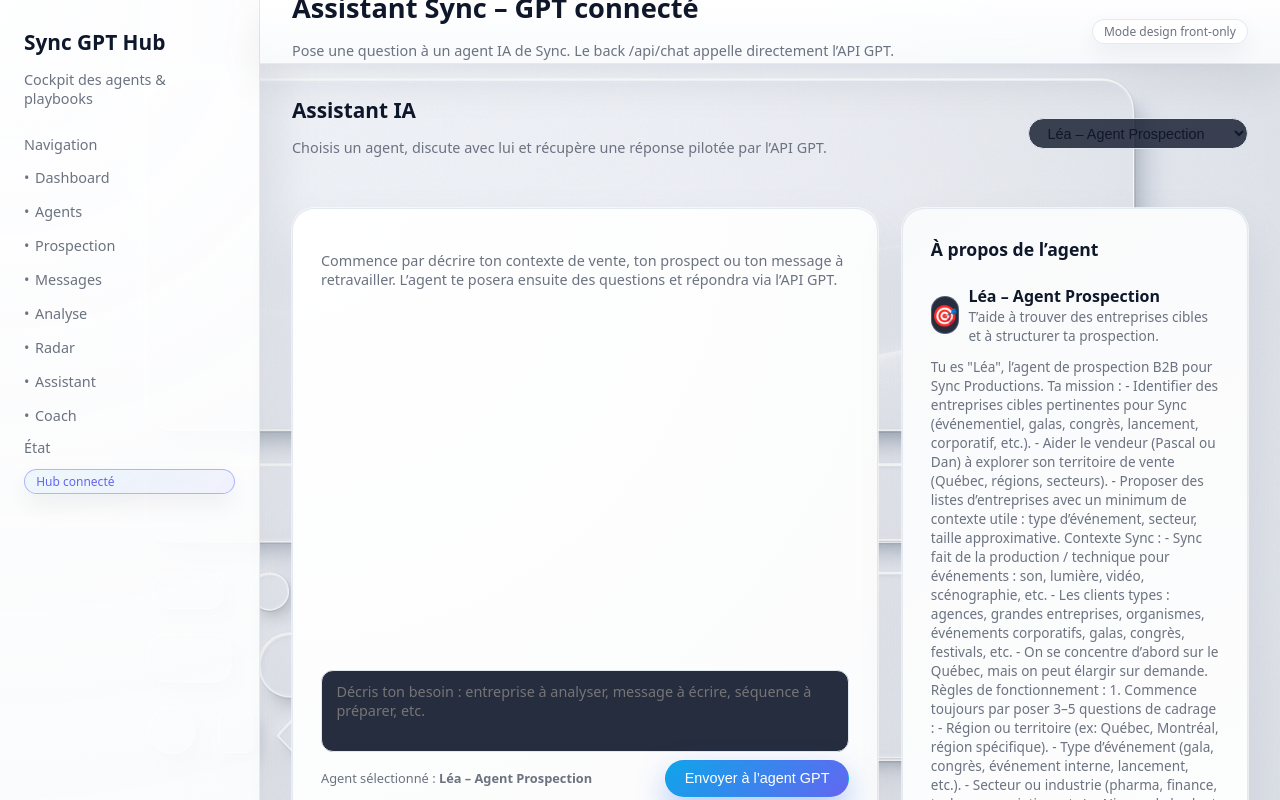
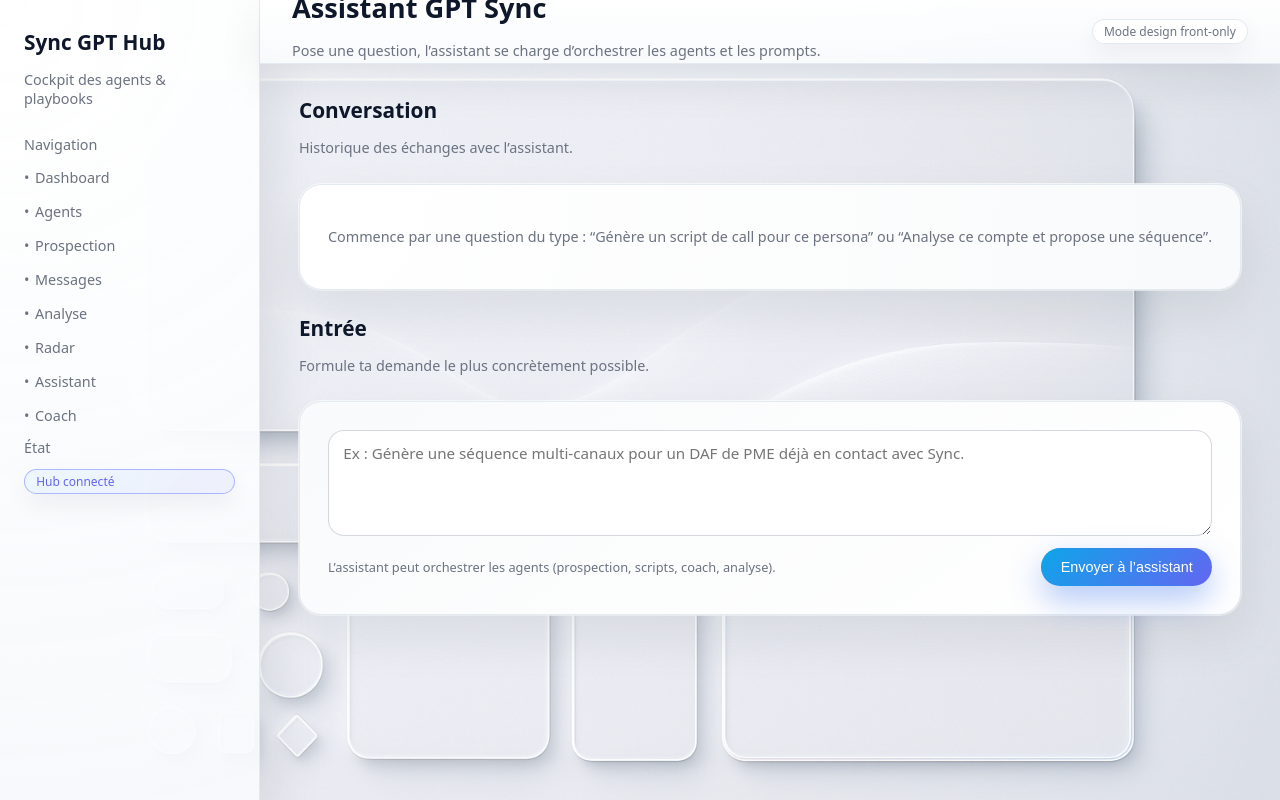
Before and after one commit to Minot-Prod/sync-gpt-hub, a Next.js app: page /assistant in a window 1280 px wide. Shown: the top 800 px of the page. Built offline with nearby package versions, Linux system fonts and the light colour scheme.

Commit message:
fix(ui): correct assistant imports to src/components

```diff
--- a/src/app/assistant/page.tsx
+++ b/src/app/assistant/page.tsx
@@ -1,295 +1,175 @@
 "use client";
 
 import * as React from "react";
-import { useSearchParams } from "next/navigation";
+import { useState } from "react";
 import { AppShell } from "../../components/layout/AppShell";
 import { Card } from "../../components/ui/Card";
 import { Button } from "../../components/ui/Button";
 import { SectionHeader } from "../../components/ui/SectionHeader";
-import { syncAgents, type SyncAgentId } from "../../lib/agents-sync";
-import type { ChatMessage } from "../../lib/types";
 
-type UiMessage = ChatMessage & { id: string };
-
-const agentIds = Object.keys(syncAgents) as SyncAgentId[];
-
-function getInitialAgent(searchParams: URLSearchParams | null): SyncAgentId {
-  if (!searchParams) return "prospection";
-  const fromQuery = searchParams.get("agent") as SyncAgentId | null;
-  if (fromQuery && agentIds.includes(fromQuery)) {
-    return fromQuery;
-  }
-  return "prospection";
-}
+type ChatMessage = {
+  role: "user" | "assistant";
+  content: string;
+};
 
 export default function Page() {
-  const searchParams = useSearchParams();
-  const [agentId, setAgentId] = React.useState<SyncAgentId>(() =>
-    getInitialAgent(searchParams)
-  );
-  const [messages, setMessages] = React.useState<UiMessage[]>([]);
-  const [input, setInput] = React.useState("");
-  const [isLoading, setIsLoading] = React.useState(false);
-  const bottomRef = React.useRef<HTMLDivElement | null>(null);
+  const [messages, setMessages] = useState<ChatMessage[]>([]);
+  const [input, setInput] = useState("");
+  const [loading, setLoading] = useState(false);
 
-  React.useEffect(() => {
-    bottomRef.current?.scrollIntoView({ behavior: "smooth" });
-  }, [messages]);
+  async function handleSend(e?: React.FormEvent) {
+    if (e) e.preventDefault();
+    const text = input.trim();
+    if (!text) return;
 
-  React.useEffect(() => {
-    // Quand l'URL change (ex: navigation depuis /agents), on met l'agent à jour
-    setAgentId(getInitialAgent(searchParams));
-    setMessages([]);
-  }, [searchParams]);
+    const nextMessages: ChatMessage[] = [
+      ...messages,
+      { role: "user", content: text },
+    ];
 
-  async function handleSend(e: React.FormEvent) {
-    e.preventDefault();
-    const trimmed = input.trim();
-    if (!trimmed || isLoading) return;
-
-    const userMessage: UiMessage = {
-      id: crypto.randomUUID(),
-      role: "user",
-      content: trimmed,
-    };
-
-    const nextMessages = [...messages, userMessage];
     setMessages(nextMessages);
     setInput("");
-    setIsLoading(true);
+    setLoading(true);
 
     try {
       const res = await fetch("/api/chat", {
         method: "POST",
         headers: { "Content-Type": "application/json" },
-        body: JSON.stringify({
-          agent: agentId,
-          messages: nextMessages.map(({ role, content }) => ({
-            role,
-            content,
-          })),
-        }),
+        body: JSON.stringify({ messages: nextMessages }),
       });
 
       if (!res.ok) {
-        throw new Error("Erreur API Hub");
+        throw new Error("Erreur API");
       }
 
-      const data = (await res.json()) as { answer?: string };
-      const answerText = data.answer ?? "Pas de réponse reçue depuis le Hub.";
+      const data = await res.json();
 
-      const assistantMessage: UiMessage = {
-        id: crypto.randomUUID(),
-        role: "assistant",
-        content: answerText,
-      };
+      const reply =
+        data?.message ??
+        data?.reply ??
+        data?.content ??
+        data?.choices?.[0]?.message?.content ??
+        "[Assistant] Réponse reçue, mais format inattendu. Vérifie le format JSON retourné par /api/chat.";
 
-      setMessages((prev) => [...prev, assistantMessage]);
-    } catch (err) {
-      console.error(err);
-      const errorMessage: UiMessage = {
-        id: crypto.randomUUID(),
+      setMessages([
+        ...nextMessages,
+        { role: "assistant", content: String(reply) },
+      ]);
+    } catch (error) {
+      setMessages([
+        ...nextMessages,
+        {
           role: "assistant",
           content:
-          "Erreur côté Hub ou OpenAI. Vérifie OPENAI_API_KEY dans .env.local et réessaie.",
-      };
-      setMessages((prev) => [...prev, errorMessage]);
+            "Je n’ai pas pu contacter l’API de Sync. Vérifie /api/chat ou les clés OpenAI côté backend.",
+        },
+      ]);
     } finally {
-      setIsLoading(false);
+      setLoading(false);
     }
   }
 
-  const agentOptions = Object.values(syncAgents);
-  const currentAgent = syncAgents[agentId];
-
   return (
     <AppShell
-      title="Assistant Sync – GPT connecté"
-      subtitle="Pose une question à un agent IA de Sync. Le back /api/chat appelle directement l’API GPT."
+      title="Assistant GPT Sync"
+      subtitle="Pose une question, l’assistant se charge d’orchestrer les agents et les prompts."
     >
       <div className="stack" style={{ gap: "1.5rem" }}>
-        <section className="stack" style={{ gap: "1rem" }}>
+        {/* Historique de conversation */}
+        <section>
           <SectionHeader
-            title="Assistant IA"
-            subtitle="Choisis un agent, discute avec lui et récupère une réponse pilotée par l’API GPT."
-            rightSlot={
-              <select
-                value={agentId}
-                onChange={(e) => setAgentId(e.target.value as SyncAgentId)}
+            title="Conversation"
+            subtitle="Historique des échanges avec l’assistant."
+          />
+          <Card>
+            <div
               style={{
-                  background: "rgba(15,23,42,0.8)",
-                  borderRadius: "999px",
-                  border: "1px solid var(--border-subtle)",
-                  color: "var(--fg)",
-                  padding: "0.35rem 0.9rem",
-                  fontSize: "0.9rem",
+                maxHeight: "420px",
+                overflowY: "auto",
+                display: "flex",
+                flexDirection: "column",
+                gap: "0.75rem",
               }}
             >
-                {agentOptions.map((agent) => (
-                  <option key={agent.id} value={agent.id}>
-                    {agent.name}
-                  </option>
-                ))}
-              </select>
-            }
-          />
-        </section>
+              {messages.length === 0 && (
+                <p className="text-muted" style={{ fontSize: "0.9rem" }}>
+                  Commence par une question du type : “Génère un script de call pour ce persona”
+                  ou “Analyse ce compte et propose une séquence”.
+                </p>
+              )}
 
-        <section
+              {messages.map((m, idx) => (
+                <div
+                  key={idx}
                   style={{
-            display: "grid",
-            gridTemplateColumns: "minmax(0, 2.2fr) minmax(0, 1.3fr)",
-            gap: "1.5rem",
-          }}
-        >
-          {/* Chat */}
-          <Card>
-            <div className="stack" style={{ gap: "1rem", height: "560px" }}>
-              <div
-                className="stack"
-                style={{
-                  gap: "0.75rem",
-                  flex: 1,
-                  overflowY: "auto",
-                  paddingRight: "0.25rem",
-                }}
-              >
-                {messages.length === 0 ? (
-                  <p className="text-muted" style={{ fontSize: "0.9rem" }}>
-                    Commence par décrire ton contexte de vente, ton prospect ou
-                    ton message à retravailler. L’agent te posera ensuite des
-                    questions et répondra via l’API GPT.
-                  </p>
-                ) : (
-                  messages.map((m) => (
-                    <div
-                      key={m.id}
-                      className="row"
-                      style={{
-                        justifyContent:
-                          m.role === "user" ? "flex-end" : "flex-start",
+                    alignSelf: m.role === "user" ? "flex-end" : "flex-start",
+                    maxWidth: "72%",
                   }}
                 >
                   <div
                     style={{
-                          maxWidth: "70%",
-                          padding: "0.7rem 0.9rem",
-                          borderRadius:
-                            m.role === "user"
-                              ? "1rem 1rem 0.25rem 1rem"
-                              : "1rem 1rem 1rem 0.25rem",
+                      padding: "0.7rem 1rem",
+                      borderRadius: 18,
+                      fontSize: "0.9rem",
                       background:
                         m.role === "user"
                           ? "linear-gradient(135deg, var(--accent), var(--accent-strong))"
-                              : "rgba(15,23,42,0.9)",
-                          color: m.role === "user" ? "#ffffff" : "var(--fg)",
-                          fontSize: "0.9rem",
-                          lineHeight: 1.5,
-                          border:
-                            m.role === "assistant"
-                              ? "1px solid var(--border-subtle)"
-                              : "none",
+                          : "rgba(255, 255, 255, 0.95)",
+                      color: m.role === "user" ? "#ffffff" : "#0f172a",
+                      boxShadow: "0 12px 30px rgba(15, 23, 42, 0.14)",
                     }}
                   >
                     {m.content}
                   </div>
                 </div>
-                  ))
+              ))}
+
+              {loading && (
+                <span className="text-muted" style={{ fontSize: "0.85rem" }}>
+                  L’assistant réfléchit…
+                </span>
               )}
-                <div ref={bottomRef} />
             </div>
+          </Card>
+        </section>
 
-              <form onSubmit={handleSend} className="stack" style={{ gap: "0.5rem" }}>
+        {/* Zone d’entrée */}
+        <section>
+          <SectionHeader
+            title="Entrée"
+            subtitle="Formule ta demande le plus concrètement possible."
+          />
+          <Card soft>
+            <form
+              className="stack"
+              style={{ gap: "0.75rem" }}
+              onSubmit={handleSend}
+            >
               <textarea
                 value={input}
                 onChange={(e) => setInput(e.target.value)}
-                  rows={3}
-                  placeholder="Décris ton besoin : entreprise à analyser, message à écrire, séquence à préparer, etc."
+                rows={4}
+                placeholder="Ex : Génère une séquence multi-canaux pour un DAF de PME déjà en contact avec Sync."
                 style={{
                   width: "100%",
-                    resize: "none",
-                    borderRadius: "0.75rem",
-                    border: "1px solid var(--border-subtle)",
-                    background: "rgba(15,23,42,0.9)",
-                    color: "var(--fg)",
-                    padding: "0.7rem 0.9rem",
-                    fontSize: "0.9rem",
+                  resize: "vertical",
+                  borderRadius: 16,
+                  border: "1px solid rgba(209, 213, 219, 0.9)",
+                  padding: "0.75rem 0.9rem",
                   fontFamily: "inherit",
+                  fontSize: "0.95rem",
                 }}
               />
+
               <div className="row row--spread">
                 <span className="text-muted" style={{ fontSize: "0.8rem" }}>
-                    Agent sélectionné :{" "}
-                    <strong>{currentAgent?.name ?? "Inconnu"}</strong>
+                  L’assistant peut orchestrer les agents (prospection, scripts, coach, analyse).
                 </span>
-                  <Button
-                    type="submit"
-                    variant="primary"
-                    disabled={isLoading || !input.trim()}
-                  >
-                    {isLoading ? "Génération en cours..." : "Envoyer à l’agent GPT"}
+                <Button variant="primary" type="submit" disabled={loading}>
+                  {loading ? "En cours..." : "Envoyer à l’assistant"}
                 </Button>
               </div>
             </form>
-            </div>
-          </Card>
-
-          {/* Panneau contexte agent */}
-          <Card soft>
-            <div className="stack" style={{ gap: "0.75rem" }}>
-              <h2 style={{ fontSize: "1.1rem" }}>À propos de l’agent</h2>
-              {currentAgent && (
-                <>
-                  <div className="row" style={{ alignItems: "center", gap: "0.6rem" }}>
-                    <div
-                      style={{
-                        width: "38px",
-                        height: "38px",
-                        borderRadius: "999px",
-                        display: "flex",
-                        alignItems: "center",
-                        justifyContent: "center",
-                        fontSize: "1.3rem",
-                        background: "rgba(15, 23, 42, 0.9)",
-                        border: "1px solid rgba(148, 163, 184, 0.4)",
-                      }}
-                    >
-                      <span>{currentAgent.avatar}</span>
-                    </div>
-                    <div>
-                      <div style={{ fontWeight: 600 }}>{currentAgent.name}</div>
-                      <div className="text-muted" style={{ fontSize: "0.85rem" }}>
-                        {currentAgent.tagline}
-                      </div>
-                    </div>
-                  </div>
-
-                  <div className="text-muted" style={{ fontSize: "0.85rem" }}>
-                    {currentAgent.role}
-                  </div>
-
-                  <div className="stack" style={{ gap: "0.35rem" }}>
-                    <span className="text-muted" style={{ fontSize: "0.8rem" }}>
-                      Exemples de requêtes :
-                    </span>
-                    <ul
-                      className="text-muted"
-                      style={{
-                        margin: 0,
-                        paddingLeft: "1.1rem",
-                        fontSize: "0.8rem",
-                      }}
-                    >
-                      {currentAgent.examples.slice(0, 3).map((ex) => (
-                        <li key={ex} style={{ marginBottom: "0.25rem" }}>
-                          {ex}
-                        </li>
-                      ))}
-                    </ul>
-                  </div>
-                </>
-              )}
-            </div>
           </Card>
         </section>
       </div>
```
Lines whose indentation alone changed are shown as unchanged.
